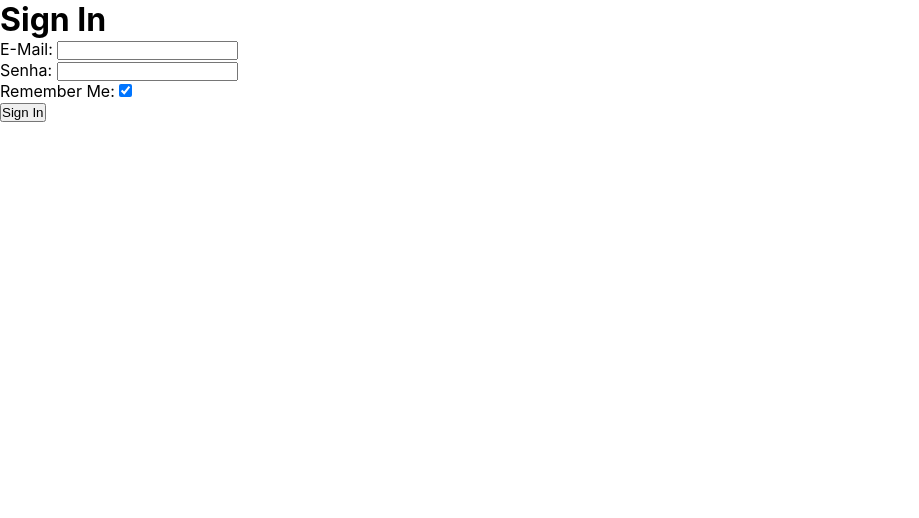
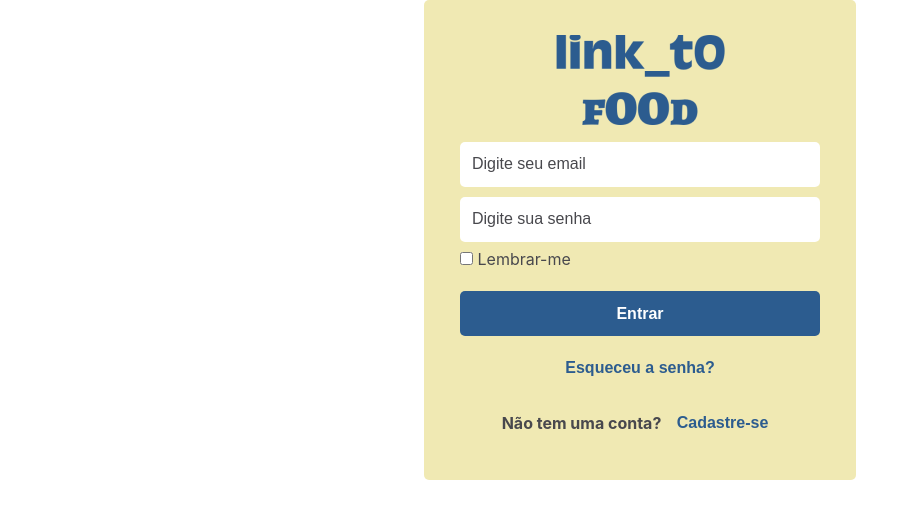
Before and after one commit to palomacha100/seller, a Vue app: page /signIn in a window 1280 px wide. Shown: the top 518 px of the page, without its empty margins (0-919 px from the left). Built offline with nearby package versions, Linux system fonts and the light colour scheme.

Commit message:
Estiliza HomeView

```diff
--- a/src/components/InputStyled.vue
+++ b/src/components/InputStyled.vue
@@ -1,20 +1,15 @@
 <script setup lang="ts">
-import { ref } from 'vue'
+import { defineProps } from 'vue'
 
-const { id, type, placeholder, value, borderColor, width, height, label, checked } = defineProps<{
-  id: string
-  type: string
-  placeholder: string | ''
-  value: string | number
-  borderColor?: string
-  width?: string
-  height?: string
-  label?: string
-  checked?: boolean
-}>()
-
-const modelValue = ref<string | number>(value)
-const modelChecked = ref<boolean>(checked || false)
+const { id, placeholder, borderColor, width, height, label } = defineProps({
+  type: String,
+  id: String,
+  placeholder: String,
+  borderColor: String,
+  width: String,
+  height: String,
+  label: String
+})
 </script>
 
 <template>
@@ -25,7 +20,7 @@ const modelChecked = ref<boolean>(checked || false)
       :style="{ width, height, borderColor }"
     >
       <label :for="id">
-        <input :id="id" :type="type" :value="value" v-model="modelChecked" />
+        <input :id="id" :type="type" />
         {{ label }}
       </label>
     </div>
@@ -35,7 +30,6 @@ const modelChecked = ref<boolean>(checked || false)
       :id="id"
       :type="type"
       :placeholder="placeholder"
-      v-model="modelValue"
       :style="{ width, height, borderColor }"
     />
   </div>
@@ -43,10 +37,19 @@ const modelChecked = ref<boolean>(checked || false)
 
 <style scoped>
 input {
-  color: var(--dark-gray);
+  padding: 5px 10px;
   font-size: 1rem;
   background-color: var(--white);
   border-radius: 5px;
+  margin: 5px 0;
+}
+
+input::placeholder {
+  color: var(--dark-gray);
+}
+label {
+  font-size: 1rem;
+  color: var(--dark-gray);
 }
 
 .radio-container {
--- a/src/components/SignIn.vue
+++ b/src/components/SignIn.vue
@@ -2,40 +2,168 @@
 import { useRouter } from 'vue-router'
 import { ref } from 'vue'
 import { Auth } from '../auth'
+import ButtonStyled from './ButtonStyled.vue'
+import ImageStyled from './ImageStyled.vue'
+import InputStyled from './InputStyled.vue'
+import TextStyled from './TextStyled.vue'
+
 const router = useRouter()
-const email = defineModel<string>('email')
-const password = defineModel<string>('password')
+
+const email = ref('')
+const password = ref('')
 const awaiting = ref(false)
-const remember = defineModel<boolean>('remember', { default: true })
+const checked = ref(true)
 
-function onSubmit() {
-  let auth = new Auth(remember.value)
+const auth = new Auth()
+
+const isLoggedIn = ref(auth.isLoggedIn())
+const currentUser = ref(auth.currentUser())
+
+const signOut = () => {
+  auth.signOut(() => {
+    isLoggedIn.value = auth.isLoggedIn()
+    currentUser.value = auth.currentUser()
+  })
+}
+
+const onSubmit = () => {
+  if (!email.value.trim()) {
+    console.log('Email:', email.value)
+    console.log('Password:', password.value)
+    return
+  }
+
   awaiting.value = true
   auth.signIn(
-    email.value || '',
-    password.value || '',
+    email.value,
+    password.value,
     () => {
       awaiting.value = false
+      isLoggedIn.value = auth.isLoggedIn()
+      currentUser.value = auth.currentUser()
       router.push('/')
     },
     () => {
       awaiting.value = false
-      console.log('não foi dessa vez!')
+      console.log('Não foi dessa vez!')
     }
   )
 }
 </script>
+
 <template>
-  <div>
-    <h1>Sign In</h1>
-    <form @submit.prevent="onSubmit">
-      <label>E-Mail: </label>
-      <input v-model="email" type="email" /><br />
-      <label>Senha: </label>
-      <input v-model="password" type="password" /><br />
-      <label>Remember Me: </label>
-      <input v-model="remember" type="checkbox" /><br />
-      <button type="submit" v-show="!awaiting">Sign In</button>
-    </form>
-  </div>
+  <template v-if="isLoggedIn">
+    <h3>Olá, {{ currentUser && currentUser.email }}</h3>
+    <br />
+    <nav>
+      <a @click="signOut">Sair</a>
+    </nav>
+  </template>
+
+  <template v-else>
+    <div class="form-container">
+      <ImageStyled
+        imageUrl="../../images/logo.png"
+        altText="Logo em azul com nome do app Link to Food"
+        width="11.25rem"
+      />
+      <form @submit.prevent="onSubmit">
+        <InputStyled
+          v-model="email"
+          id="email"
+          type="email"
+          width="22.5rem"
+          height="2.8rem"
+          placeholder="Digite seu email"
+          borderColor="transparent"
+        />
+        <InputStyled
+          v-model="password"
+          id="password"
+          type="password"
+          width="22.5rem"
+          height="2.8rem"
+          placeholder="Digite sua senha"
+          borderColor="transparent"
+        />
+
+        <InputStyled
+          v-model="checked"
+          id="checked"
+          type="checkbox"
+          width="7rem"
+          height="2.8rem"
+          class="radio-container"
+          label="Lembrar-me"
+          placeholder=""
+        />
+
+        <ButtonStyled
+          type="submit"
+          v-show="!awaiting"
+          className="login-button"
+          label="Entrar"
+          width="22.5rem"
+          height="2.8rem"
+        />
+      </form>
+      <nav>
+        <RouterLink :to="{ name: 'signUp' }"
+          ><ButtonStyled
+            className="transparent-button-blue-text"
+            label="Esqueceu a senha?"
+            width="10rem"
+            height="4rem"
+        /></RouterLink>
+      </nav>
+      <div class="sign-up-container">
+        <TextStyled
+          text="Não tem uma conta?"
+          width="10rem"
+          height="2.8rem"
+          className="grey-bold-text"
+        />
+        <nav>
+          <RouterLink :to="{ name: 'signUp' }">
+            <ButtonStyled
+              className="transparent-button-blue-text"
+              label="Cadastre-se"
+              width="7rem"
+              height="2.8rem"
+            />
+          </RouterLink>
+        </nav>
+      </div>
+    </div>
+  </template>
 </template>
+
+<style scoped>
+main {
+  display: flex;
+  justify-content: center;
+}
+nav {
+  display: flex;
+  justify-content: center;
+}
+
+.form-container {
+  padding: 15px;
+  display: flex;
+  flex-direction: column;
+  align-items: center;
+  width: 27rem;
+  height: 30rem;
+  background-color: rgba(237, 228, 161, 0.8);
+  border-radius: 5px;
+  margin: auto;
+  justify-content: center;
+}
+
+.sign-up-container {
+  display: flex;
+  flex-direction: row;
+  gap: 5px;
+}
+</style>
--- a/src/components/TextStyled.vue
+++ b/src/components/TextStyled.vue
@@ -18,6 +18,8 @@ defineProps<{
 div {
   display: flex;
   justify-content: center;
+  align-items: center; /* Centraliza verticalmente */
+  height: 100vh;
 }
 .text-container {
   display: flex;
--- a/src/router/index.ts
+++ b/src/router/index.ts
@@ -1,5 +1,5 @@
 import { createRouter, createWebHistory } from 'vue-router'
-import WelcomeView from '@/views/WelcomeView.vue'
+import HomeView from '@/views/HomeView.vue'
 import SignIn from '@/components/SignIn.vue'
 import RegisterView from '@/views/RegisterView.vue'
 
@@ -9,7 +9,7 @@ const router = createRouter({
     {
       path: '/',
       name: 'home',
-      component: WelcomeView
+      component: HomeView
     },
     {
       path: '/signIn',
--- /dev/null
+++ b/src/views/HomeView.vue
@@ -0,0 +1,23 @@
+<script setup lang="ts">
+import SignIn from '@/components/SignIn.vue'
+</script>
+
+<template>
+  <main>
+    <div class="background-styled">
+      <SignIn />
+    </div>
+  </main>
+</template>
+
+<style scoped>
+.background-styled {
+  height: 100vh;
+  width: 100%;
+  background-image: url('../../images/pizza.jpeg');
+  background-repeat: no-repeat;
+  background-size: cover;
+  display: flex;
+  justify-content: center;
+}
+</style>
```
